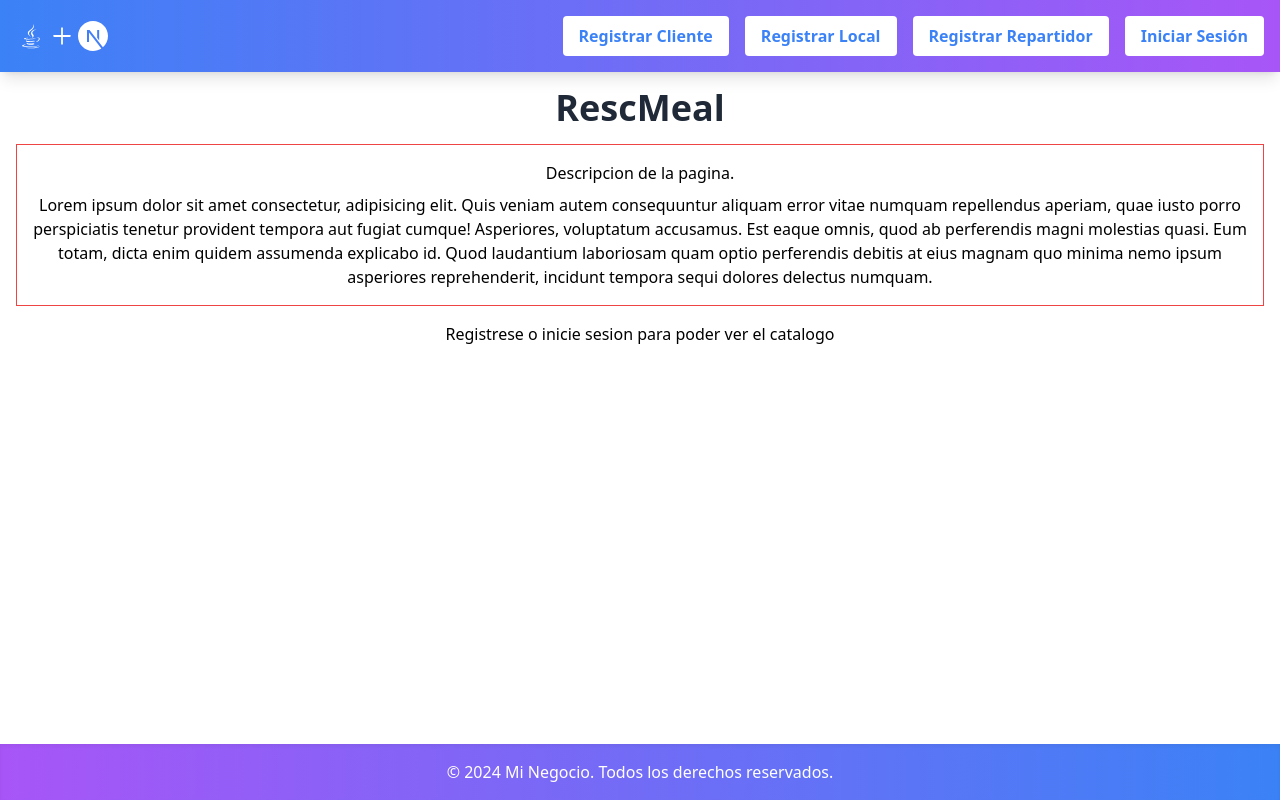
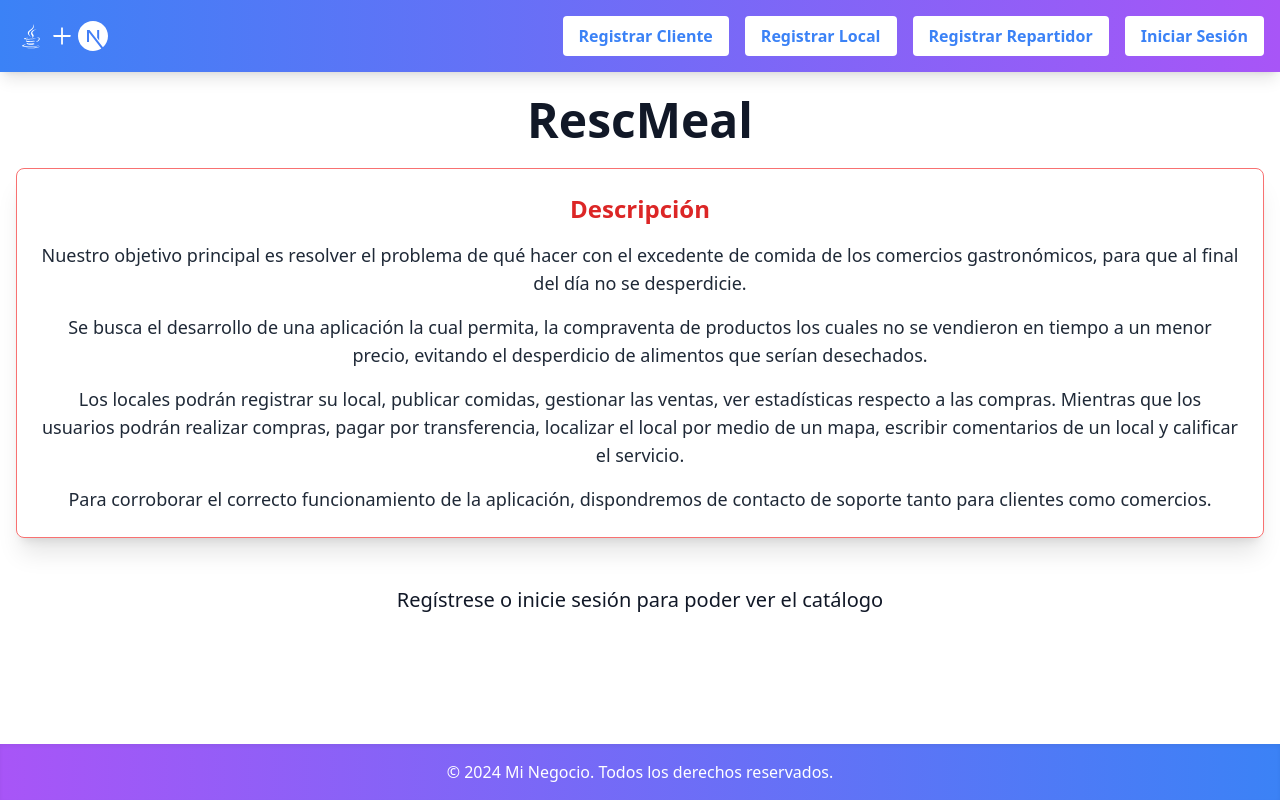
Before and after one commit to veraAlan/RescMeal, a Next.js app in the folder Frontend/: page / in a window 1280 px wide. Built offline with nearby package versions, Linux system fonts and the light colour scheme; no server answers.

Commit message:
Estilo en algunas partes cambiado. Funciona de terminar entrega lista. Normalizacion de fechas y hora.

```diff
--- a/Frontend/src/app/delivery/page.tsx
+++ b/Frontend/src/app/delivery/page.tsx
@@ -5,6 +5,8 @@ import { getSessionId } from '../../utils/getSessionId';
 import Link from 'next/link';
 import axios from 'axios';
 import ListDelivery from '../../components/Delivery/ListDelivery';
+import { ToastContainer, toast } from 'react-toastify';
+import 'react-toastify/dist/ReactToastify.css';
 
 const Page: React.FC = () => {
     const { purchases, loading, error, setPurchases } = useDelivery();
@@ -26,7 +28,7 @@ const Page: React.FC = () => {
     const handleTakeOrder = async (purchaseId: number) => {
         if (carrierId === null) {
             console.error('Carrier ID no disponible');
-            alert('Carrier ID no disponible');
+            toast.error('Carrier ID no disponible');
             return;
         }
 
@@ -36,7 +38,7 @@ const Page: React.FC = () => {
                 purchase: { id: purchaseId },
                 carrier: { id: carrierId },
                 delivery_state: 'Tomado',
-                delivery_time: new Date().toISOString().slice(11, 19),
+                delivery_time: new Date().toLocaleTimeString('es-AR', { hour: '2-digit', minute: '2-digit', second: '2-digit', hour12: false }),
             }, {
                 headers: {
                     'Authorization': `Bearer ${token}`
@@ -46,23 +48,31 @@ const Page: React.FC = () => {
 
             if (response.status === 200) {
                 setPurchases(prev => prev.filter(purchase => purchase.id !== purchaseId));
-                alert('Pedido tomado con éxito');
+                toast.success('Pedido tomado con éxito');
             } else {
-                alert('Error al tomar el pedido');
+                toast.error('Error al tomar el pedido');
             }
         } catch (err) {
             console.error('Error al tomar el pedido:', err);
-            alert('Error al tomar el pedido');
+            toast.error('Error al tomar el pedido');
         }
     };
 
     if (loading) return <p>Cargando...</p>;
-    if (error) return <p>{error}</p>;
 
     return (
         <div className="container mx-auto px-4">
+            <ToastContainer />
             <h1 className="text-4xl font-bold my-4 text-center text-gray-800">Pedidos</h1>
-            <ListDelivery purchases={purchases} handleTakeOrder={handleTakeOrder} />
+            {purchases.length === 0 ? (
+                <div className="flex justify-center items-center h-64">
+                    <div className="text-center">
+                        <p className="text-2xl font-semibold text-gray-500">No hay pedidos disponibles</p>
+                    </div>
+                </div>
+            ) : (
+                <ListDelivery purchases={purchases} handleTakeOrder={handleTakeOrder} />
+            )}
             <div className="mt-4 flex justify-center">
                 <Link href="/">
                     <button className="bg-gray-500 text-white px-4 py-2 rounded">Volver a la página principal</button>
--- a/Frontend/src/app/page.tsx
+++ b/Frontend/src/app/page.tsx
@@ -10,25 +10,37 @@ const HomePage: React.FC = () => {
 
    return (
       <div className="container mx-auto px-4 flex flex-col items-center">
-         <h1 className="text-4xl font-bold my-4 text-center text-gray-800">RescMeal</h1>
-         <div className='container p-4 border border-red-500 text-center'>
-            <p>Descripcion de la pagina.</p>
-            <p className='pt-2'>
-               Lorem ipsum dolor sit amet consectetur, adipisicing elit.
-               Quis veniam autem consequuntur aliquam error vitae numquam
-               repellendus aperiam, quae iusto porro perspiciatis tenetur
-               provident tempora aut fugiat cumque! Asperiores, voluptatum
-               accusamus. Est eaque omnis, quod ab perferendis magni molestias
-               quasi. Eum totam, dicta enim quidem assumenda explicabo id.
-               Quod laudantium laboriosam quam optio perferendis debitis
-               at eius magnam quo minima nemo ipsum asperiores reprehenderit,
-               incidunt tempora sequi dolores delectus numquam.
+         <h1 className="text-5xl font-extrabold my-6 text-center text-gray-900">RescMeal</h1>
+         <div className='container p-6 border border-red-400 text-center bg-white shadow-xl rounded-lg'>
+            <p className="text-2xl font-bold mb-4 text-red-600">Descripción</p>
+            <p className='text-lg text-gray-800'>
+               Nuestro objetivo principal es resolver el problema de qué hacer con el
+               excedente de comida de los comercios gastronómicos, para que al final
+               del día no se desperdicie.
+            </p>
+            <p className='mt-4 text-lg text-gray-800'>
+               Se busca el desarrollo de una aplicación la cual permita, la
+               compraventa de productos los cuales no se vendieron en tiempo a un
+               menor precio, evitando el desperdicio de alimentos que serían
+               desechados.
+            </p>
+            <p className='mt-4 text-lg text-gray-800'>
+               Los locales podrán registrar su local, publicar comidas,
+               gestionar las ventas, ver estadísticas respecto a las compras.
+               Mientras que los usuarios podrán realizar compras, pagar por
+               transferencia, localizar el local por medio de un mapa, escribir
+               comentarios de un local y calificar el servicio.
+            </p>
+            <p className='mt-4 text-lg text-gray-800'>
+               Para corroborar el correcto funcionamiento de la aplicación,
+               dispondremos de contacto de soporte tanto para clientes como
+               comercios.
             </p>
          </div>
-         <div>
+         <div className="mt-8">
             {isLoggedIn ?
-               (<button className='p-2 m-2 border rounded-md border-slate-400 bg-gradient-to-r from-blue-500 to-purple-500 text-white font-bold text-xl'><a href='/food'>Ver comidas</a></button>) :
-               (<h2 className='p-4'>Registrese o inicie sesion para poder ver el catalogo</h2>)
+               (<button className='px-6 py-3 mt-4 rounded-md bg-gradient-to-r from-blue-500 to-purple-500 text-white font-semibold text-lg hover:shadow-lg transition-transform transform hover:scale-105'><a href='/food'>Ver comidas</a></button>) :
+               (<h2 className='p-4 text-xl text-gray-900'>Regístrese o inicie sesión para poder ver el catálogo</h2>)
             }
          </div>
       </div>
--- a/Frontend/src/components/Delivery/ListDelivery.tsx
+++ b/Frontend/src/components/Delivery/ListDelivery.tsx
@@ -3,6 +3,11 @@ import { Purchase } from '../../types/Purchase';
 import MapCoordinates from '../Map/MapCoordinates';
 
 const ListDelivery = ({ purchases, handleTakeOrder }: { purchases: Purchase[], handleTakeOrder: (purchaseId: number) => void }) => {
+    const formatCreationDate = (dateString: string) => {
+        const options = { day: '2-digit' as const, month: '2-digit' as const, year: 'numeric' as const };
+        return new Date(dateString).toLocaleDateString('es-ES', options);
+    };
+
     return (
         <div className="grid grid-cols-1 md:grid-cols-2 gap-4">
             {purchases.map(purchase => (
@@ -10,7 +15,7 @@ const ListDelivery = ({ purchases, handleTakeOrder }: { purchases: Purchase[], h
                     <div className="flex-1 md:pr-4">
                         <p><strong>Cliente:</strong> {purchase.client.name}</p>
                         <p><strong>Total:</strong> ${purchase.total_cost}</p>
-                        <p><strong>Fecha de Creación:</strong> {purchase.creation_date}</p>
+                        <p><strong>Fecha de Creación:</strong> {formatCreationDate(purchase.creation_date)}</p>
                         <p><strong>Dirección:</strong> {purchase.address}</p>
                         <button
                             className="bg-blue-500 text-white px-4 py-2 rounded mt-2"
--- a/Frontend/src/components/Food/FoodCard.tsx
+++ b/Frontend/src/components/Food/FoodCard.tsx
@@ -2,6 +2,7 @@
 import React from 'react';
 import { Food } from '../../types/Food';
 import { useCart } from '../../hooks/Cart/useCart';
+import { toast } from 'react-toastify';
 
 interface FoodCardProps {
     food: Food;
@@ -9,6 +10,11 @@ interface FoodCardProps {
 
 const FoodCard: React.FC<FoodCardProps> = ({ food }) => {
     const { addToCart } = useCart();
+
+    const handleAddToCart = () => {
+        addToCart(food);
+        toast.success(`${food.name} se añadió al carrito!`);
+    };
 
     return (
         <div className="flex flex-col md:flex-row w-full max-w-4xl rounded-lg overflow-hidden shadow-lg transition-transform transform hover:scale-105 duration-300 bg-white mb-4 mx-auto min-h-[300px]">
@@ -22,13 +28,13 @@ const FoodCard: React.FC<FoodCardProps> = ({ food }) => {
                 <div className="text-gray-500 text-sm mt-2">
                     <p>Categoría: {food.category}</p>
                     <p>Cantidad: {food.quantity}</p>
-                    <p>Fecha de Expiración: {food.expiration_date}</p>
-                    <p>Fecha de Producción: {food.production_date}</p>
+                    <p>Fecha de Expiración: {formatDate(food.expiration_date)}</p>
+                    <p>Fecha de Producción: {formatDate(food.production_date)}</p>
                 </div>
                 <div className="mt-4 flex justify-between items-center">
                     <span className="text-gray-900 font-bold">${food.price}</span>
                     <button
-                        onClick={() => addToCart(food)}
+                        onClick={handleAddToCart}
                         className="bg-blue-500 text-white px-4 py-2 rounded"
                     >
                         Añadir al Carrito
@@ -39,4 +45,9 @@ const FoodCard: React.FC<FoodCardProps> = ({ food }) => {
     );
 };
 
+const formatDate = (dateString: string) => {
+    const options: Intl.DateTimeFormatOptions = { day: '2-digit', month: '2-digit', year: 'numeric' };
+    return new Date(dateString).toLocaleDateString('es-AR', options);
+};
+
 export default FoodCard;
```
Also changed, not shown: Frontend/src/app/delivery/takenOrders/page.tsx (+42 -8 lines), 2 other files (tests, documents, lock files or other folders).
